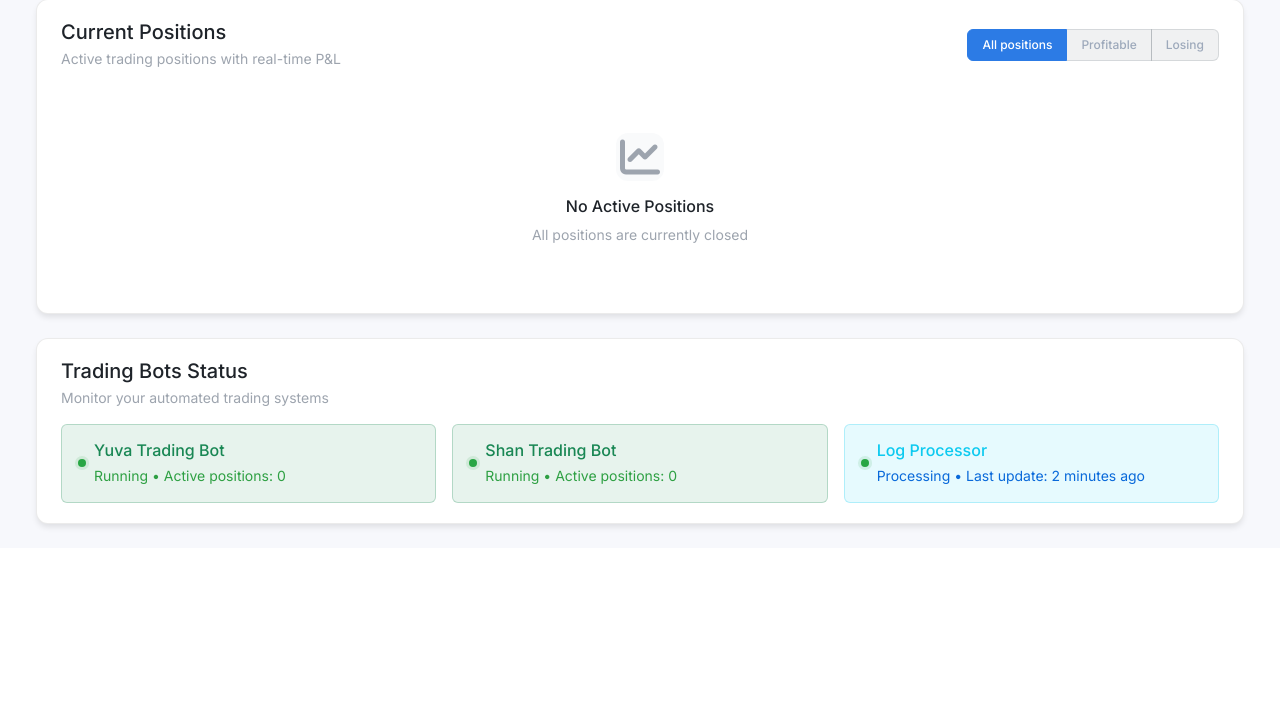
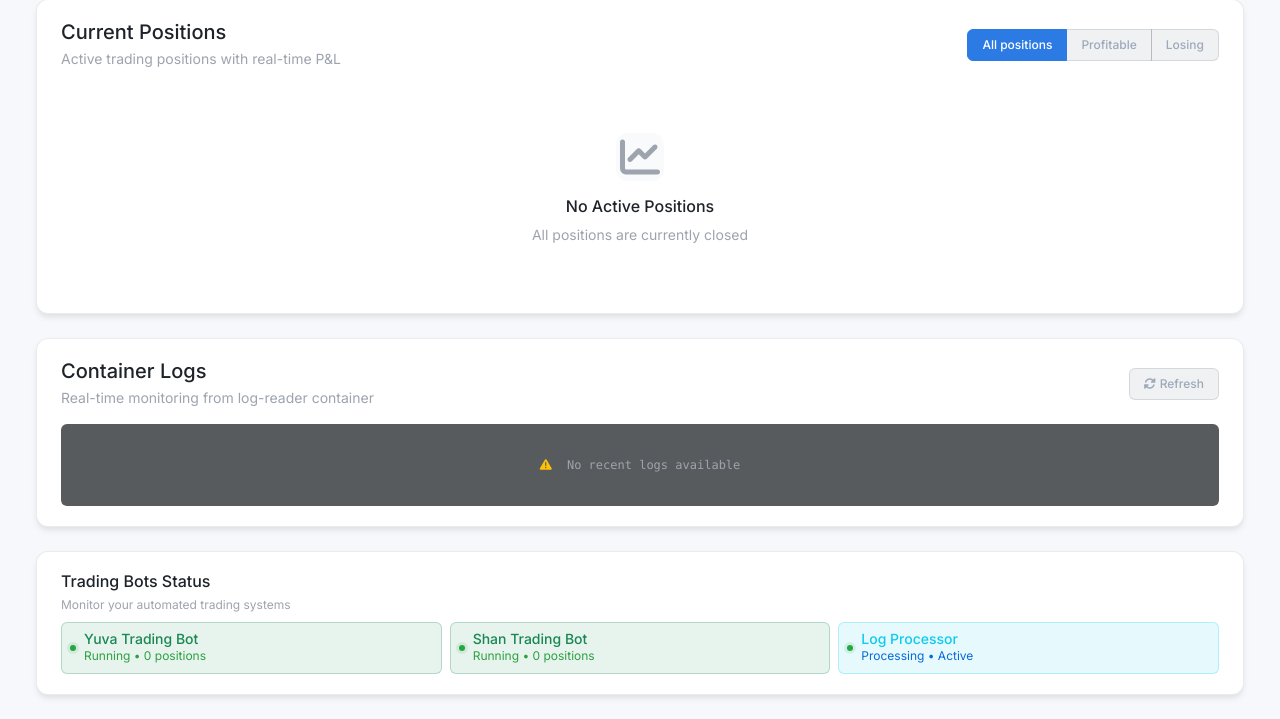
Before and after one commit to shanmugam023/dash, a Flask app: template templates/phoenix_dashboard.html in a window 1280 px wide. Shown: the part 1022-1741 px from the top of the page. Before the commit the page ends 1552 px from the top, so only its background shows below. Run offline with Flask 3, Linux system fonts and the light colour scheme; the template is opened without the code that fills it, so the values that code supplies are empty.

Commit message:
Show recent container logs directly in the dashboard for easier monitoring
Display recent logs from log_reader_service in phoenix_dashboard.html and update repl_state.bin.

Replit-Commit-Author: Agent
Replit-Commit-Session-Id: 0248bcb0-dc8b-4f16-9f40-05072ad25dad
Replit-Commit-Checkpoint-Type: full_checkpoint
Replit-Commit-Screenshot-Url: https://storage.googleapis.com/screenshot-production-us-central1/3e6112a8-376c-4de3-b0bc-1bfc36f2c811/0248bcb0-dc8b-4f16-9f40-05072ad25dad/yx5ZWE0

```diff
--- a/services/log_reader_service.py
+++ b/services/log_reader_service.py
@@ -201,7 +201,8 @@ class LogReaderService:
             'sell_container_running': False,
             'live_trades_success': 0,
             'live_trades_failure': 0,
-            'last_update': None
+            'last_update': None,
+            'recent_logs': logs  # Include recent logs
         }
 
         # Extract latest status information
--- a/templates/phoenix_dashboard.html
+++ b/templates/phoenix_dashboard.html
@@ -298,50 +298,92 @@
         </div>
     </div>
 
-    <!-- Trading Bots Status -->
-    <div class="row g-3">
+    <!-- Container Logs Section -->
+    <div class="row g-3 mb-4">
         <div class="col-12">
             <div class="card phoenix-card">
                 <div class="card-header bg-transparent border-bottom-0">
-                    <h5 class="mb-1 text-white">Trading Bots Status</h5>
-                    <p class="fs-7 text-muted mb-0">Monitor your automated trading systems</p>
+                    <div class="row align-items-center">
+                        <div class="col">
+                            <h5 class="mb-1 text-white">Container Logs</h5>
+                            <p class="fs-7 text-muted mb-0">Real-time monitoring from log-reader container</p>
+                        </div>
+                        <div class="col-auto">
+                            <button class="btn btn-phoenix-secondary btn-sm" onclick="refreshLogs()">
+                                <i class="fas fa-sync-alt me-1"></i>Refresh
+                            </button>
+                        </div>
+                    </div>
                 </div>
                 <div class="card-body pt-0">
-                    <div class="row g-3">
-                        <div class="col-sm-6 col-lg-4">
-                            <div class="card bg-success bg-opacity-10 border-success border-opacity-25 h-100">
-                                <div class="card-body p-3">
+                    <div class="bg-dark bg-opacity-75 rounded p-3" style="max-height: 400px; overflow-y: auto;">
+                        <div id="container-logs" class="font-monospace text-light fs-8">
+                            {% if trading_summary and trading_summary.get('recent_logs') %}
+                                {% for log in trading_summary.recent_logs[-20:] %}
+                                    <div class="mb-1">
+                                        <span class="text-muted">{{ log.timestamp[:19] }}</span> -
+                                        <span class="{% if 'ERROR' in log.message %}text-danger{% elif 'SUCCESS' in log.message %}text-success{% elif 'API calls' in log.message %}text-warning{% else %}text-info{% endif %}">
+                                            {{ log.message }}
+                                        </span>
+                                    </div>
+                                {% endfor %}
+                            {% else %}
+                                <div class="text-center py-3">
+                                    <i class="fas fa-exclamation-triangle text-warning me-2"></i>
+                                    <span class="text-muted">No recent logs available</span>
+                                </div>
+                            {% endif %}
+                        </div>
+                    </div>
+                </div>
+            </div>
+        </div>
+    </div>
+
+    <!-- Compact Trading Bots Status -->
+    <div class="row g-2">
+        <div class="col-12">
+            <div class="card phoenix-card">
+                <div class="card-header bg-transparent border-bottom-0 pb-2">
+                    <h6 class="mb-1 text-white">Trading Bots Status</h6>
+                    <p class="fs-8 text-muted mb-0">Monitor your automated trading systems</p>
+                </div>
+                <div class="card-body pt-0">
+                    <div class="row g-2">
+                        <div class="col-sm-4">
+                            <div class="card bg-success bg-opacity-10 border-success border-opacity-25">
+                                <div class="card-body p-2">
                                     <div class="d-flex align-items-center">
-                                        <div class="status-indicator status-running me-2"></div>
+                                        <div class="status-indicator status-running me-2" style="width: 6px; height: 6px;"></div>
                                         <div class="flex-1">
-                                            <h6 class="text-success mb-1">Yuva Trading Bot</h6>
-                                            <p class="fs-7 text-success-emphasis mb-0">Running • Active positions: {{ (yuva_stats.long_trades or 0) + (yuva_stats.short_trades or 0) }}</p>
+                                            <h6 class="text-success mb-0 fs-7">Yuva Trading Bot</h6>
+                                            <p class="fs-8 text-success-emphasis mb-0">Running • {{ (yuva_stats.long_trades or 0) + (yuva_stats.short_trades or 0) }} positions</p>
                                         </div>
                                     </div>
                                 </div>
                             </div>
                         </div>
-                        <div class="col-sm-6 col-lg-4">
-                            <div class="card bg-success bg-opacity-10 border-success border-opacity-25 h-100">
-                                <div class="card-body p-3">
+                        <div class="col-sm-4">
+                            <div class="card bg-success bg-opacity-10 border-success border-opacity-25">
+                                <div class="card-body p-2">
                                     <div class="d-flex align-items-center">
-                                        <div class="status-indicator status-running me-2"></div>
+                                        <div class="status-indicator status-running me-2" style="width: 6px; height: 6px;"></div>
                                         <div class="flex-1">
-                                            <h6 class="text-success mb-1">Shan Trading Bot</h6>
-                                            <p class="fs-7 text-success-emphasis mb-0">Running • Active positions: {{ (shan_stats.long_trades or 0) + (shan_stats.short_trades or 0) }}</p>
+                                            <h6 class="text-success mb-0 fs-7">Shan Trading Bot</h6>
+                                            <p class="fs-8 text-success-emphasis mb-0">Running • {{ (shan_stats.long_trades or 0) + (shan_stats.short_trades or 0) }} positions</p>
                                         </div>
                                     </div>
                                 </div>
                             </div>
                         </div>
-                        <div class="col-sm-6 col-lg-4">
-                            <div class="card bg-info bg-opacity-10 border-info border-opacity-25 h-100">
-                                <div class="card-body p-3">
+                        <div class="col-sm-4">
+                            <div class="card bg-info bg-opacity-10 border-info border-opacity-25">
+                                <div class="card-body p-2">
                                     <div class="d-flex align-items-center">
-                                        <div class="status-indicator status-running me-2"></div>
+                                        <div class="status-indicator status-running me-2" style="width: 6px; height: 6px;"></div>
                                         <div class="flex-1">
-                                            <h6 class="text-info mb-1">Log Processor</h6>
-                                            <p class="fs-7 text-info-emphasis mb-0">Processing • Last update: {{ "now"|replace("now", "2 minutes ago") }}</p>
+                                            <h6 class="text-info mb-0 fs-7">Log Processor</h6>
+                                            <p class="fs-8 text-info-emphasis mb-0">Processing • Active</p>
                                         </div>
                                     </div>
                                 </div>
@@ -440,6 +482,52 @@ function filterPeriod(period) {
     // Add AJAX call to fetch filtered data here
 }
 
+// Refresh logs function
+async function refreshLogs() {
+    try {
+        const response = await fetch('/api/log-reader?lines=50');
+        const logs = await response.json();
+
+        const logsContainer = document.getElementById('container-logs');
+        if (logsContainer) {
+            logsContainer.innerHTML = '';
+
+            if (logs && logs.length > 0) {
+                logs.slice(-20).forEach(log => {
+                    const logDiv = document.createElement('div');
+                    logDiv.className = 'mb-1';
+
+                    let logClass = 'text-info';
+                    if (log.message && log.message.includes('ERROR')) {
+                        logClass = 'text-danger';
+                    } else if (log.message && log.message.includes('SUCCESS')) {
+                        logClass = 'text-success';
+                    } else if (log.message && log.message.includes('API calls')) {
+                        logClass = 'text-warning';
+                    }
+
+                    const timestamp = log.timestamp ? log.timestamp.substring(0, 19) : new Date().toISOString().substring(0, 19);
+
+                    logDiv.innerHTML = `
+                        <span class="text-muted">${timestamp}</span> -
+                        <span class="${logClass}">${log.message || log.raw_message || 'Unknown log entry'}</span>
+                    `;
+                    logsContainer.appendChild(logDiv);
+                });
+            } else {
+                logsContainer.innerHTML = `
+                    <div class="text-center py-3">
+                        <i class="fas fa-exclamation-triangle text-warning me-2"></i>
+                        <span class="text-muted">No recent logs available</span>
+                    </div>
+                `;
+            }
+        }
+    } catch (error) {
+        console.error('Error refreshing logs:', error);
+    }
+}
+
 // Auto-refresh data
 setInterval(function() {
     location.reload();
```
Also changed, not shown: .local/state/replit/agent/.latest.json, 1 other file.
